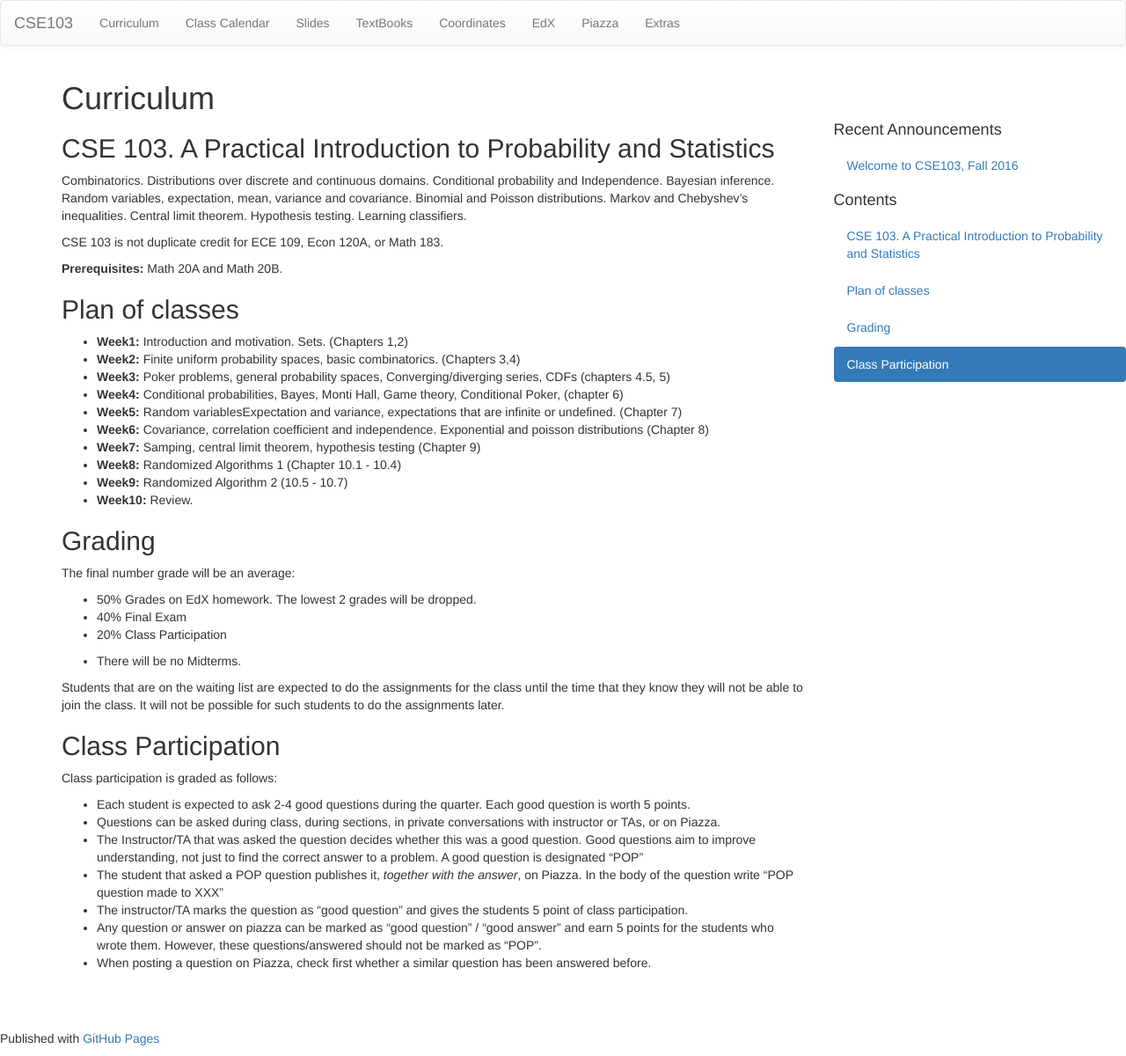
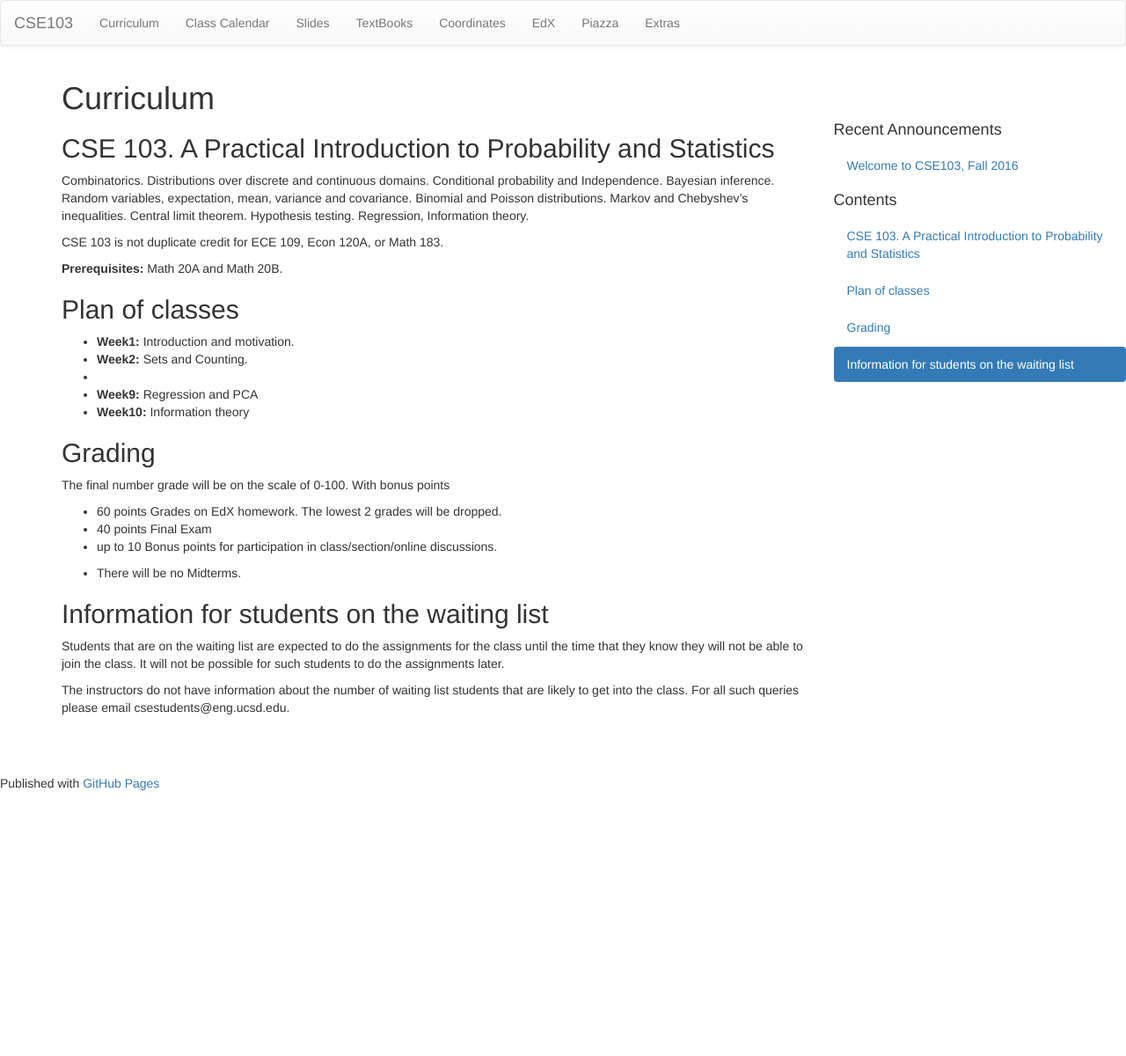
Before and after one commit to cse103/cse103.github.io, a Jekyll site: the page built from pages/1.Curriculum.md, in a window 1280 px wide. Shown: the whole page at 88% size. Built offline with Jekyll 4.4.1, drawn with Linux system fonts in a browser that asks for light colours; nearby versions of some CDN libraries; after the commit the page ends 910 px from its top, so only the background shows below that.

Commit message:
Starting changes for fall 2017

```diff
--- a/pages/1.Curriculum.md
+++ b/pages/1.Curriculum.md
@@ -9,8 +9,7 @@ Combinatorics. Distributions over discrete and continuous
 domains. Conditional probability and Independence. Bayesian
 inference. Random variables, expectation, mean, variance and
 covariance. Binomial and Poisson distributions. Markov and Chebyshev's
-inequalities. Central limit theorem. Hypothesis testing. Learning
-classifiers.
+inequalities. Central limit theorem. Hypothesis testing. Regression, Information theory.
 
 CSE 103 is not duplicate credit for ECE 109, Econ 120A, or Math 183.
 
@@ -18,55 +17,27 @@ CSE 103 is not duplicate credit for ECE 109, Econ 120A, or Math 183.
 
 ## Plan of classes ##
 
-* **Week1:** Introduction and motivation. Sets. (Chapters 1,2)
-* **Week2:** Finite uniform probability spaces, basic combinatorics. (Chapters 3,4)
-* **Week3:** Poker problems, general probability spaces, Converging/diverging series, CDFs   (chapters 4.5, 5)
-* **Week4:** Conditional probabilities, Bayes, Monti Hall, Game
-    theory, Conditional Poker, (chapter 6)
-* **Week5:** Random variablesExpectation and variance, expectations that are infinite or undefined. (Chapter 7)
-* **Week6:**  Covariance, correlation coefficient and
-    independence. Exponential and poisson distributions (Chapter 8)
-* **Week7:** Samping, central limit theorem, hypothesis testing
-    (Chapter 9)
-* **Week8:** Randomized Algorithms 1 (Chapter 10.1 - 10.4)
-* **Week9:** Randomized Algorithm 2 (10.5 - 10.7)
-* **Week10:**  Review.
+* **Week1:** Introduction and motivation.
+* **Week2:** Sets and Counting.
+*
+* **Week9:** Regression and PCA
+* **Week10:**  Information theory
 
 ## Grading ##
 
-The final number grade will be an average:
+The final number grade will be on the scale of 0-100. With bonus points
 
-* 50% Grades on EdX homework. The lowest 2 grades will be dropped.
-* 40% Final Exam
-* 20% Class Participation
+* 60 points Grades on EdX homework. The lowest 2 grades will be dropped.
+* 40 points Final Exam
+* up to 10 Bonus points for participation in class/section/online discussions.
 
 * There will be no Midterms.
+
+## Information for students on the waiting list
 
 Students that are on the waiting list are expected to do the
 assignments for the class until the time that they know they will not
 be able to join the class. It will not be possible for such students
 to do the assignments later.
 
-## Class Participation ##
-
-Class participation is graded as follows:
-
-* Each student is expected to ask 2-4 good questions during the
-  quarter. Each good question is worth 5 points.
-* Questions can be asked during class, during sections, in private
-  conversations with instructor or TAs, or on Piazza.
-* The Instructor/TA that was asked the question decides whether this
-  was a good question. Good questions aim to improve understanding,
-  not just to find the correct answer to a problem. A good question is
-  designated "POP"
-* The student that asked a POP question publishes it, *together with
-  the answer*, on Piazza. In the body of the question write "POP
-  question made to XXX"
-* The instructor/TA marks the question as "good question" and gives
-  the students 5 point of class participation.
-* Any question or answer on piazza can be marked as "good question" /
-  "good answer" and earn 5 points for the students who wrote
-  them. However, these questions/answered should not be marked as
-  "POP".
-* When posting a question on Piazza, check first whether a similar
-  question has been answered before.
+The instructors do not have information about the number of waiting list students that are likely to get into the class. For all such queries please email csestudents@eng.ucsd.edu.
```
Also changed, not shown: index.md (+1 -1 lines), pages/4.EdX.md (+3 -3 lines).
